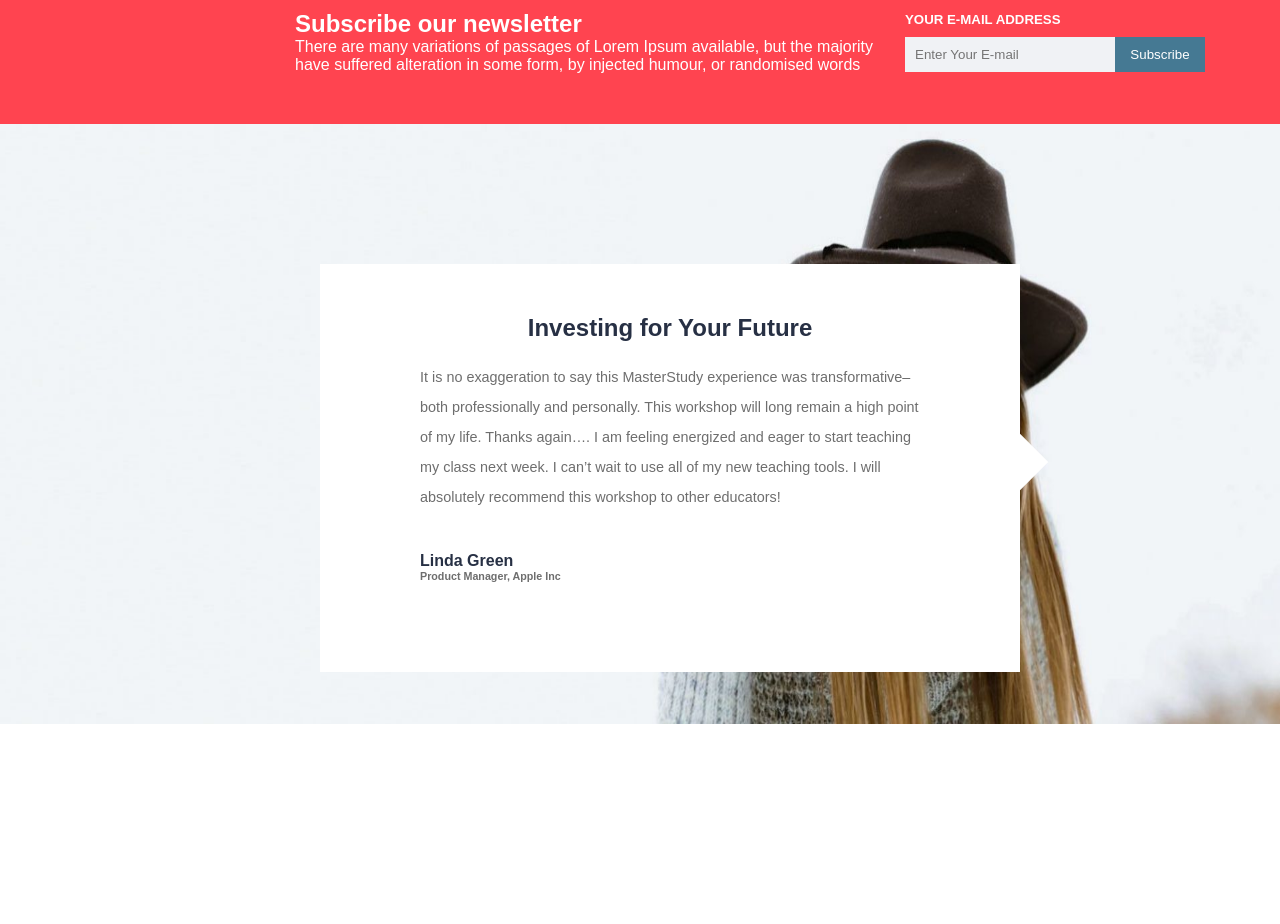
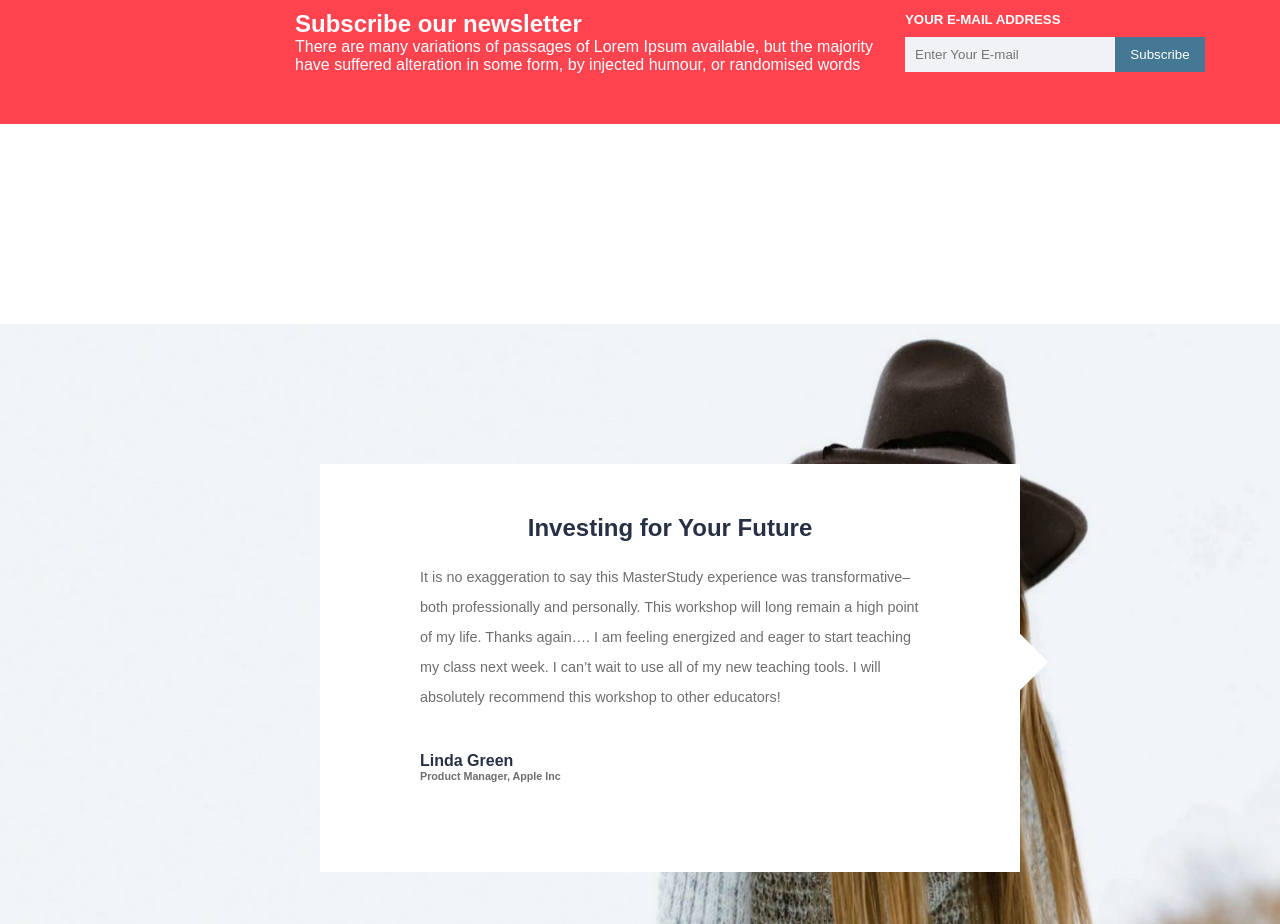
Before and after one commit to Riccardo15Pinto/proj-html-vuejs, a Vue app: page / in a window 1280 px wide. Shown: the part 1100-2024 px from the top of the page. Before the commit the page ends 1824 px from the top, so only its background shows below. Built offline with nearby package versions, Linux system fonts and the light colour scheme.

Commit message:
add style in SectionContacUs

```diff
--- a/src/components/sub-components/SectionContactUs.vue
+++ b/src/components/sub-components/SectionContactUs.vue
@@ -11,11 +11,21 @@ export default {
 
 <template>
     <section>
-        <ContactCard />
-        <ContactCard />
+        <ContactCard v-for="(contact, i) in contacts" :item="contact" />
     </section>
 </template>
 
 <style lang="scss" scoped>
 @use '../../scss/partials/vars' as *;
+
+section {
+    display: flex;
+    align-items: center;
+    justify-content: space-around;
+    padding: 50px;
+
+    .card {
+        flex-basis: 48%;
+    }
+}
 </style>
```
